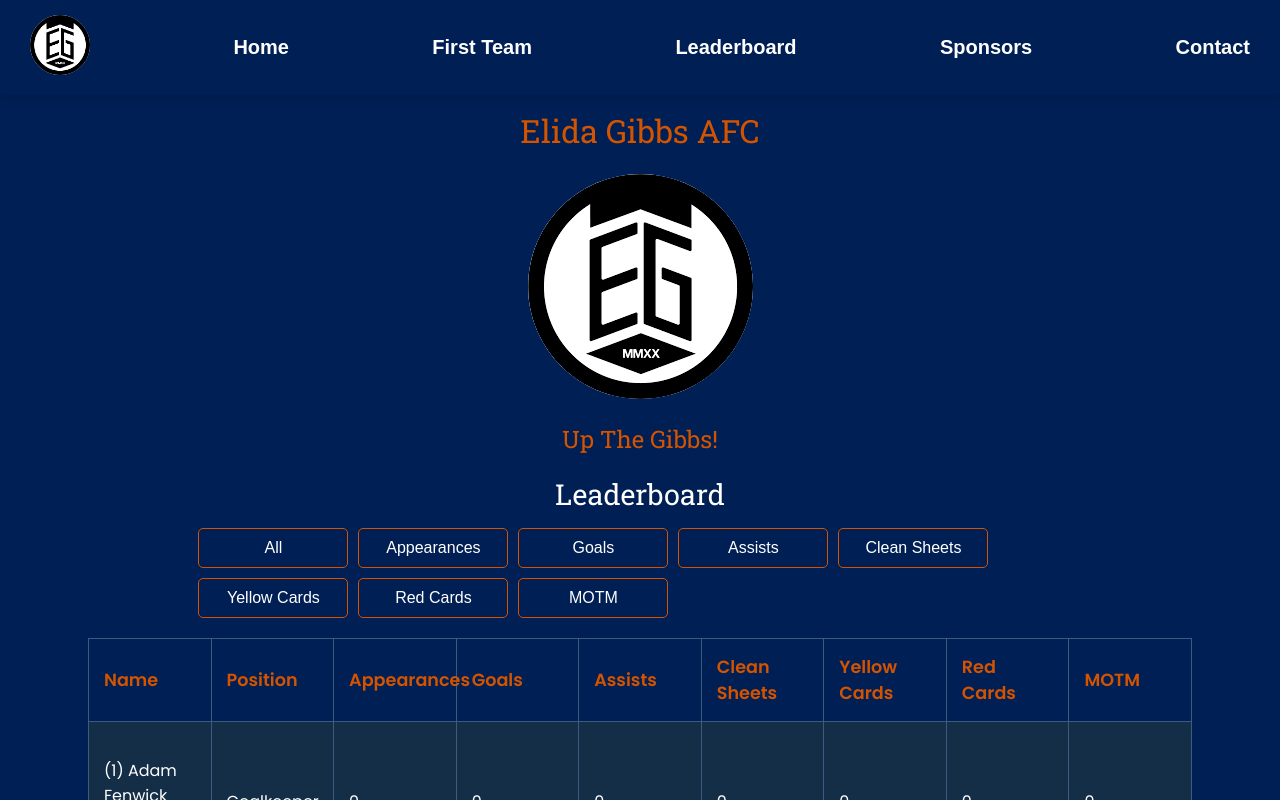
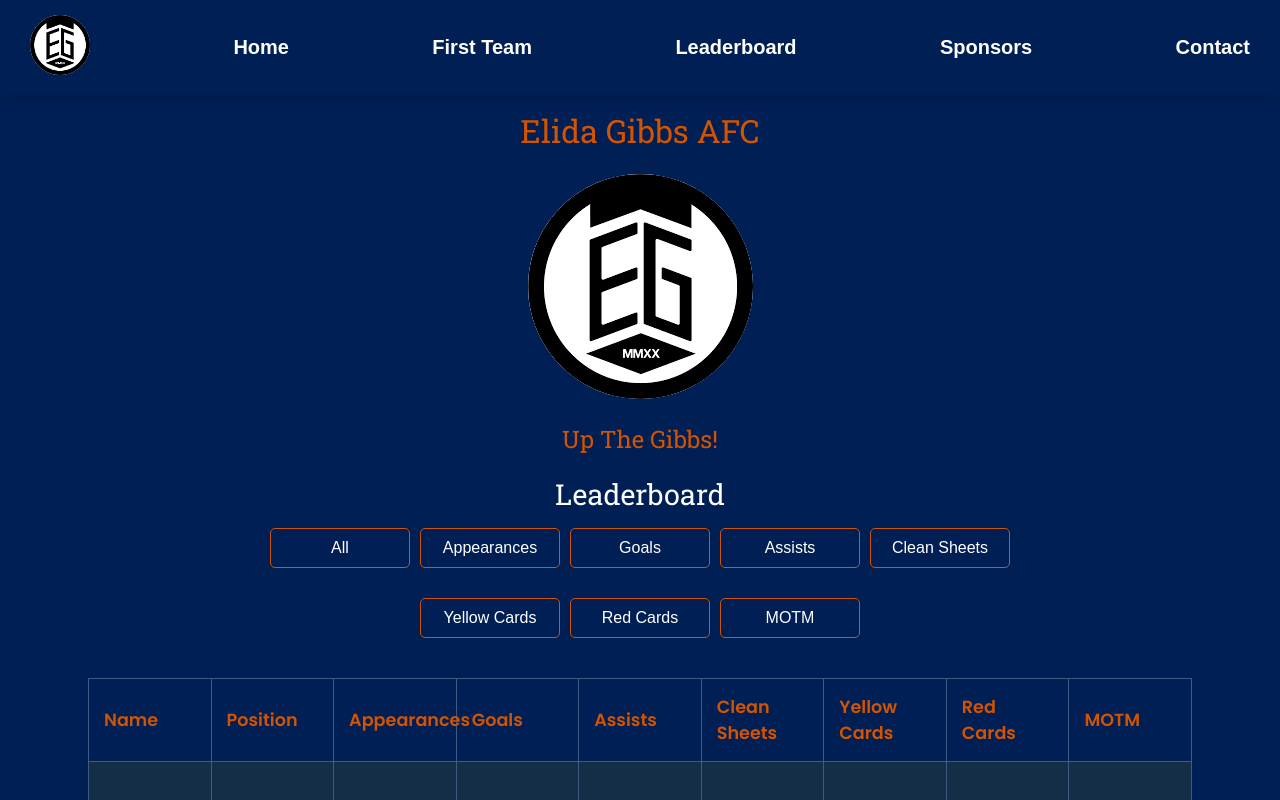
Before and after one commit to SO-1993/Elida-Gibbs-React-Website, a React (Vite) app: page /leaderboard in a window 1280 px wide. Shown: the top 800 px of the page. Built offline with nearby package versions, Linux system fonts and the light colour scheme.

Commit message:
leaderboard buttons now styled correctly

```diff
--- a/src/style.css
+++ b/src/style.css
@@ -359,10 +359,10 @@ footer .footer-section:last-child p {
 /* Button Section */
 .statistic {
   margin-bottom: 15px;
-  display: flex; /* Flexbox for button alignment */
-  flex-wrap: wrap; /* Allow buttons to wrap onto next line if needed */
-  justify-content: flex-start; /* Align buttons to the left */
-  gap: 10px; /* Space between buttons */
+  display: flex;
+  flex-wrap: wrap;
+  justify-content: center;
+  gap: 10px;
 }
 
 .statistic-button {
@@ -370,17 +370,19 @@ footer .footer-section:last-child p {
   color: #fff;
   border: 1px solid #d35400;
   height: 40px;
+  width: 140px;
+  margin-bottom: 20px;
   border-radius: 5px;
   font-size: 16px;
   cursor: pointer;
   transition: background-color 0.3s ease;
-  flex: 0 0 150px; /* Flex-grow, flex-shrink, flex-basis (allows buttons to adjust properly) */
 }
 
 .statistic-button:hover {
   background-color: #d35400;
   border: 1px solid #001f54;
 }
+
 
 /* Optional: For mobile responsiveness */
 @media (max-width: 768px) {
@@ -389,11 +391,6 @@ footer .footer-section:last-child p {
     font-size: 14px; /* Adjust font size for smaller screens */
   }
 }
-
-
-
-
-/* Leaderboard Styling */
 
 .Leaderboard {
   color: #fff;
@@ -444,6 +441,7 @@ footer .footer-section:last-child p {
 .leaderboard-table .player-name {
   font-family: "Poppins", sans-serif;
   color: #fff;
+
 }
 
 /* Leaderboard Image Styling */
```
